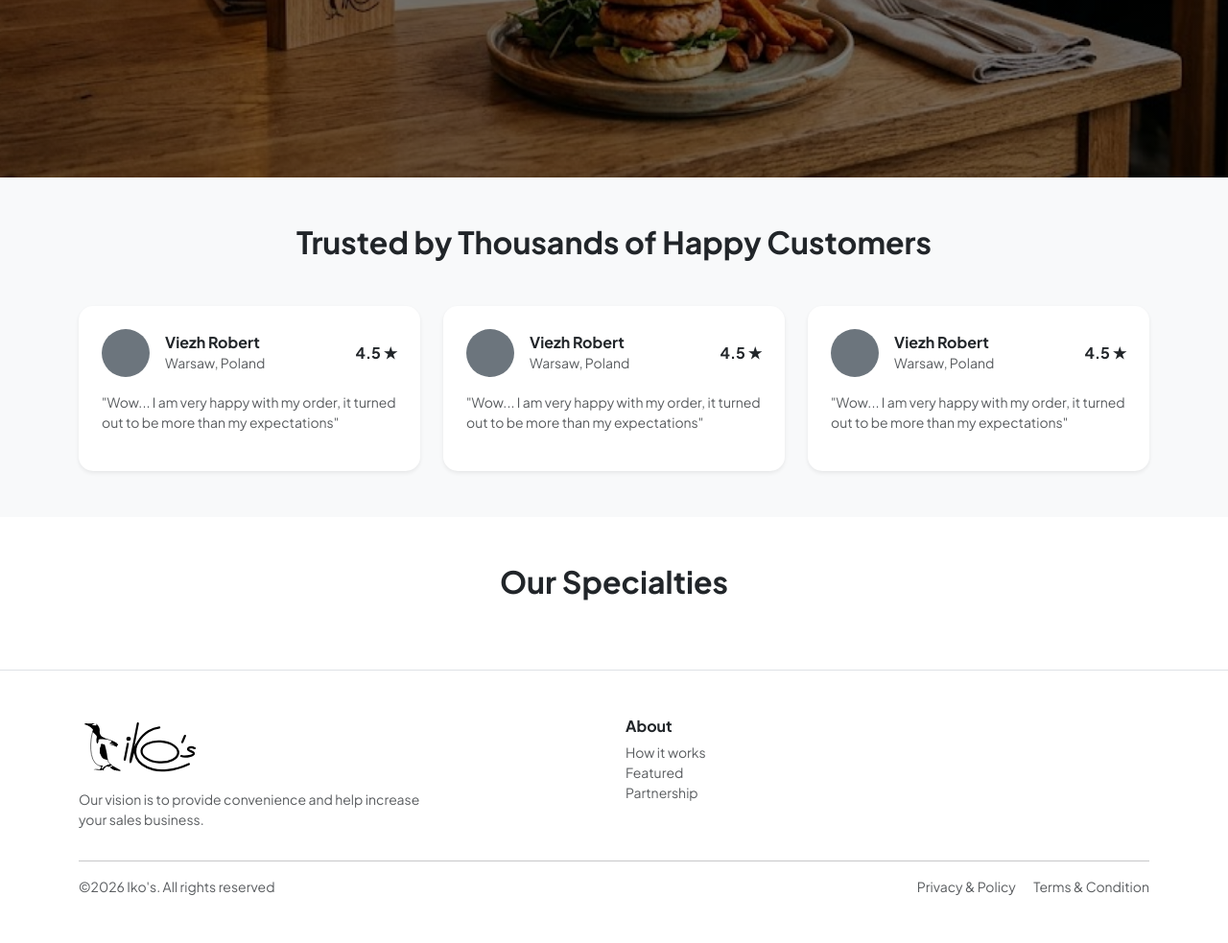
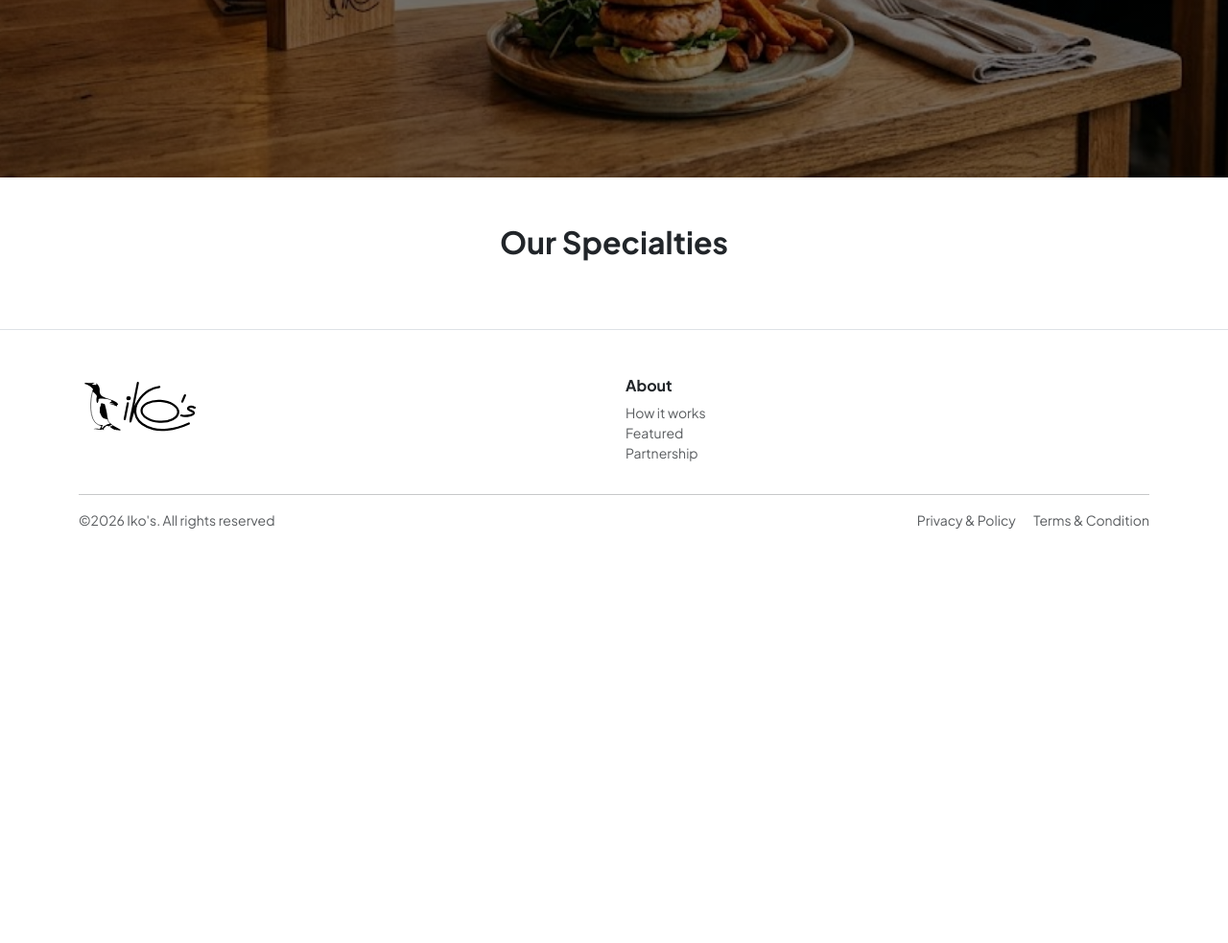
Before and after one commit to Mashiro3131/gestionnaire-restaurant, a Flask app: page / in a window 1280 px wide. Shown: the part 713-1696 px from the top of the page at 96% size. After the commit the page ends 1264 px from the top, so only its background shows below. Run offline with Flask 3, Linux system fonts and the light colour scheme.

Commit message:
Update index.html

```diff
--- a/app/templates/main/index.html
+++ b/app/templates/main/index.html
@@ -33,74 +33,17 @@
 
         <!-- Call To Action -->
         <div class="d-flex justify-content-center gap-3">
-            <a href="#menu" class="btn btn-success btn-lg px-5">
+            <a href="main.menu" class="btn btn-success btn-lg px-5">
                 View Menu
             </a>
 
-            <a href="/order" class="btn btn-light btn-lg px-5">
+            <a href="main.order" class="btn btn-light btn-lg px-5">
                 Order Delivery
             </a>
         </div>
 
     </div>
 </section>
-
-
-<!-- =========================================================
-     SECTION AVIS CLIENTS (Social Proof)
-     ========================================================= -->
-<section class="py-5 bg-light">
-
-    <div class="container text-center">
-
-        <!-- Titre -->
-        <h2 class="fw-bold mb-2">
-            Trusted by Thousands of Happy Customers
-        </h2>
-
-        <p class="text-muted mb-5"></p>
-
-        <!-- Grille d'avis -->
-        <div class="row g-4">
-
-            {% for i in range(3) %}
-            <div class="col-md-4">
-
-                <div class="card border-0 shadow-sm p-4 text-start"
-                     style="border-radius: 15px;">
-
-                    <!-- Header avis -->
-                    <div class="d-flex align-items-center mb-3">
-
-                        <!-- Avatar -->
-                        <div class="rounded-circle bg-secondary me-3"
-                             style="width: 50px; height: 50px;">
-                        </div>
-
-                        <!-- Infos utilisateur -->
-                        <div>
-                            <h6 class="mb-0 fw-bold">Viezh Robert</h6>
-                            <small class="text-muted">Warsaw, Poland</small>
-                        </div>
-
-                        <!-- Note -->
-                        <span class="ms-auto fw-bold">4.5 ★</span>
-                    </div>
-
-                    <!-- Contenu avis -->
-                    <p class="text-muted small">
-                        "Wow... I am very happy with my order, it turned out to be more than my expectations"
-                    </p>
-
-                </div>
-
-            </div>
-            {% endfor %}
-
-        </div>
-    </div>
-</section>
-
 
 <!-- =========================================================
      MENU SECTION : Affichage des plats
@@ -143,10 +86,6 @@
                      height="60"
                      class="mb-3">
 
-                <p class="text-muted small">
-                    Our vision is to provide convenience and help increase your sales business.
-                </p>
-
                 <!-- Réseaux sociaux -->
                 <div class="d-flex gap-3">
                     <i class="fab fa-facebook"></i>
```
